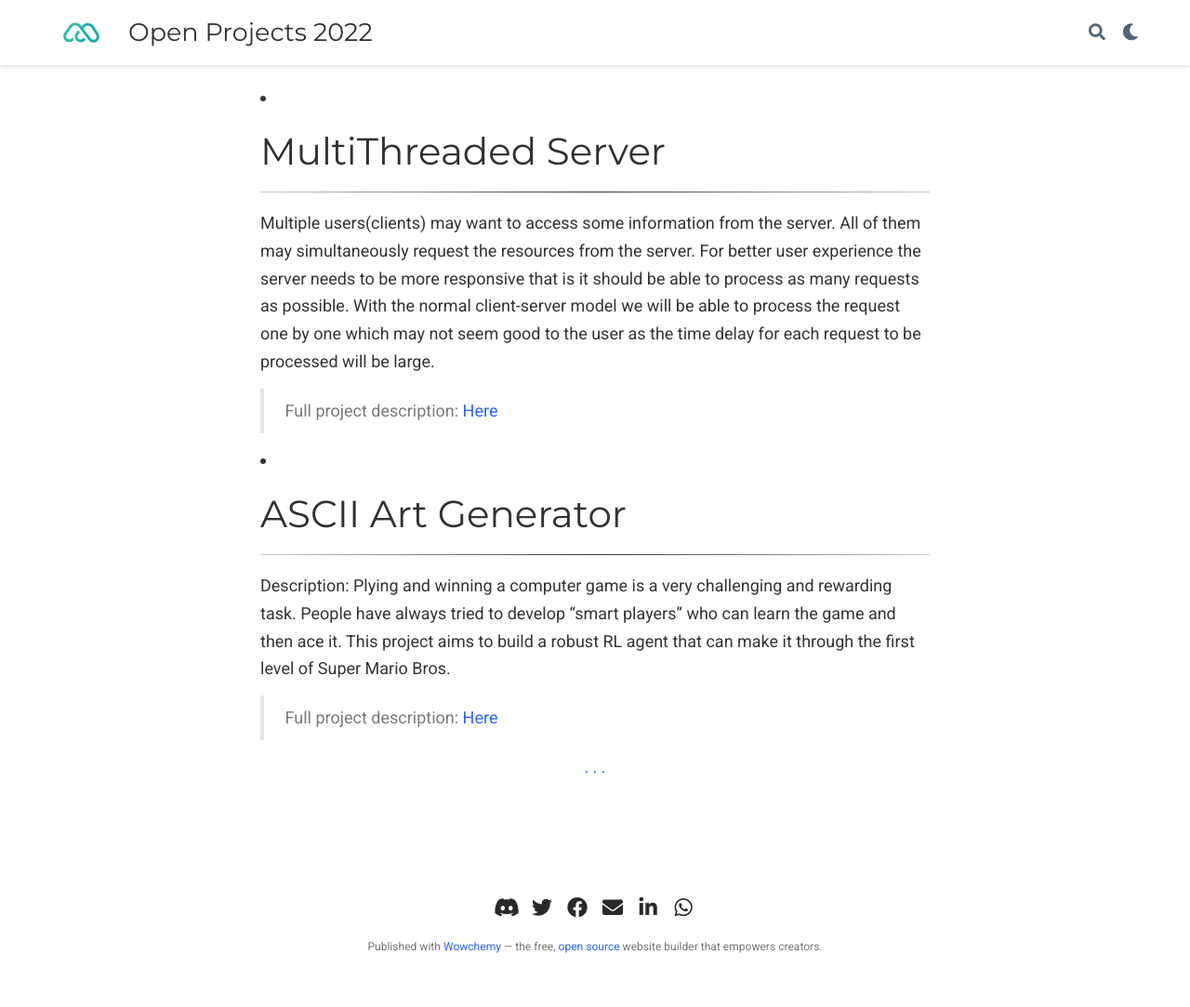
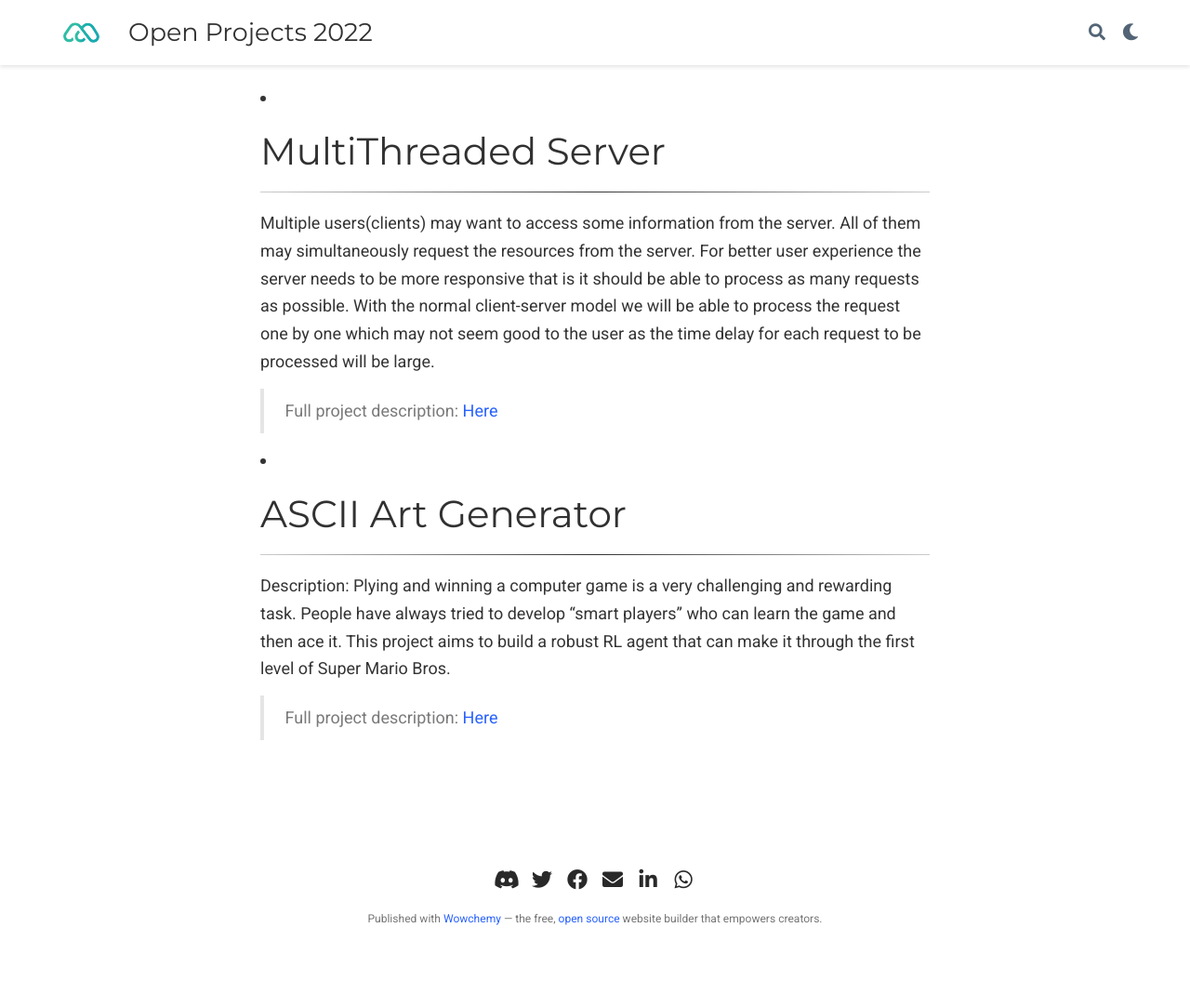
Before and after one commit to acmiitr/open-projects, a plain HTML site: page index.html in a window 1280 px wide. Shown: the whole page at 93% size. After the commit the page ends 1053 px from the top, so only its background shows below. Drawn offline with nearby package versions, Linux system fonts and the light colour scheme; some packages are replaced by stand-ins of ours; no server answers; some icons are missing.

Commit message:
Update index.html

```diff
--- a/index.html
+++ b/index.html
@@ -332,9 +332,6 @@
         </ul> -->
 
       <!-- </div> -->
-      <div style="text-align:center">
-
-      </div>
     </li>
 
 
@@ -386,10 +383,6 @@
 
 
     </li>
-    <div style="text-align:center">
-      <a href="#top">. . .</a>
-    </div>
-
 
   </div>
 </li>
```
